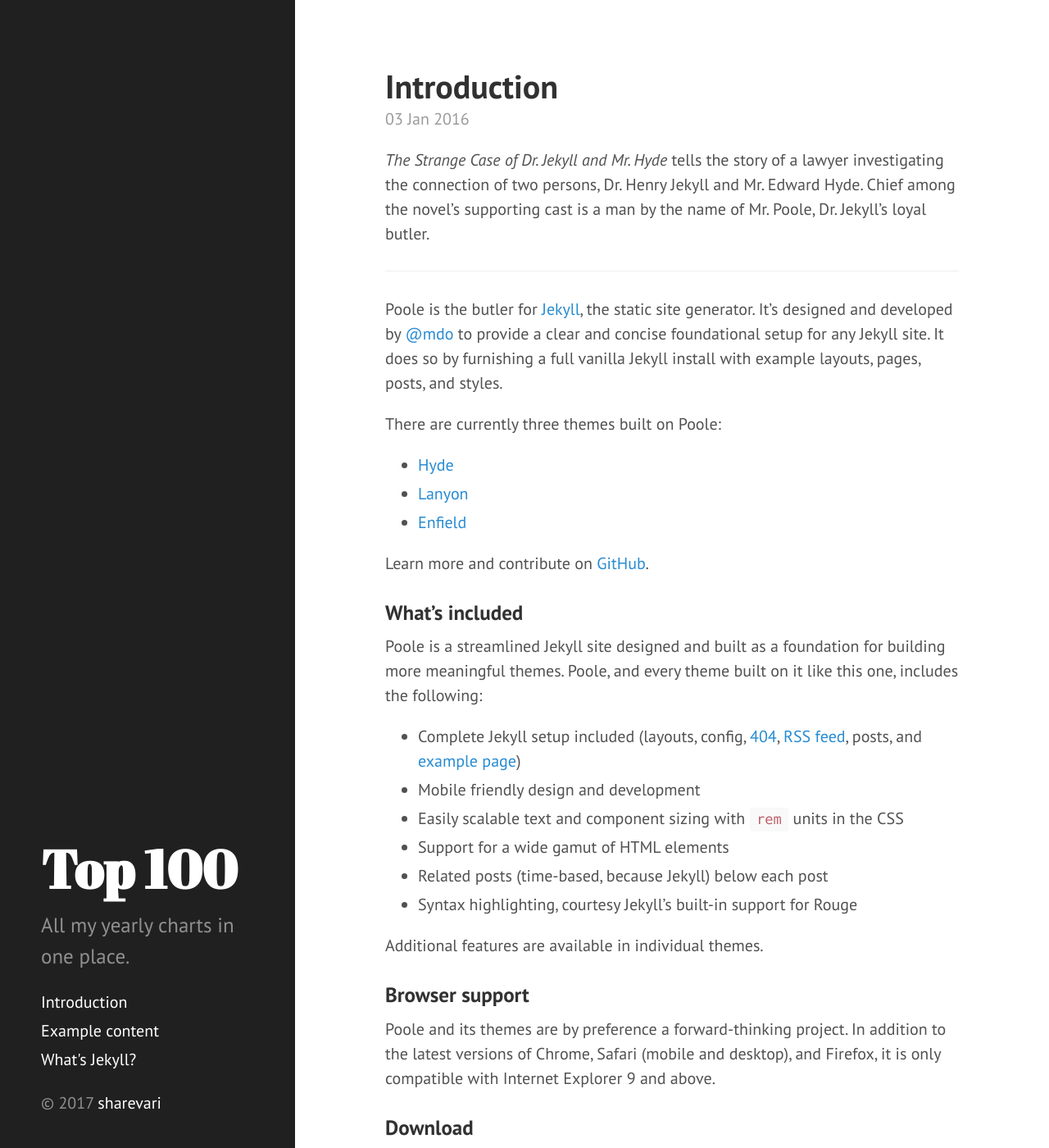
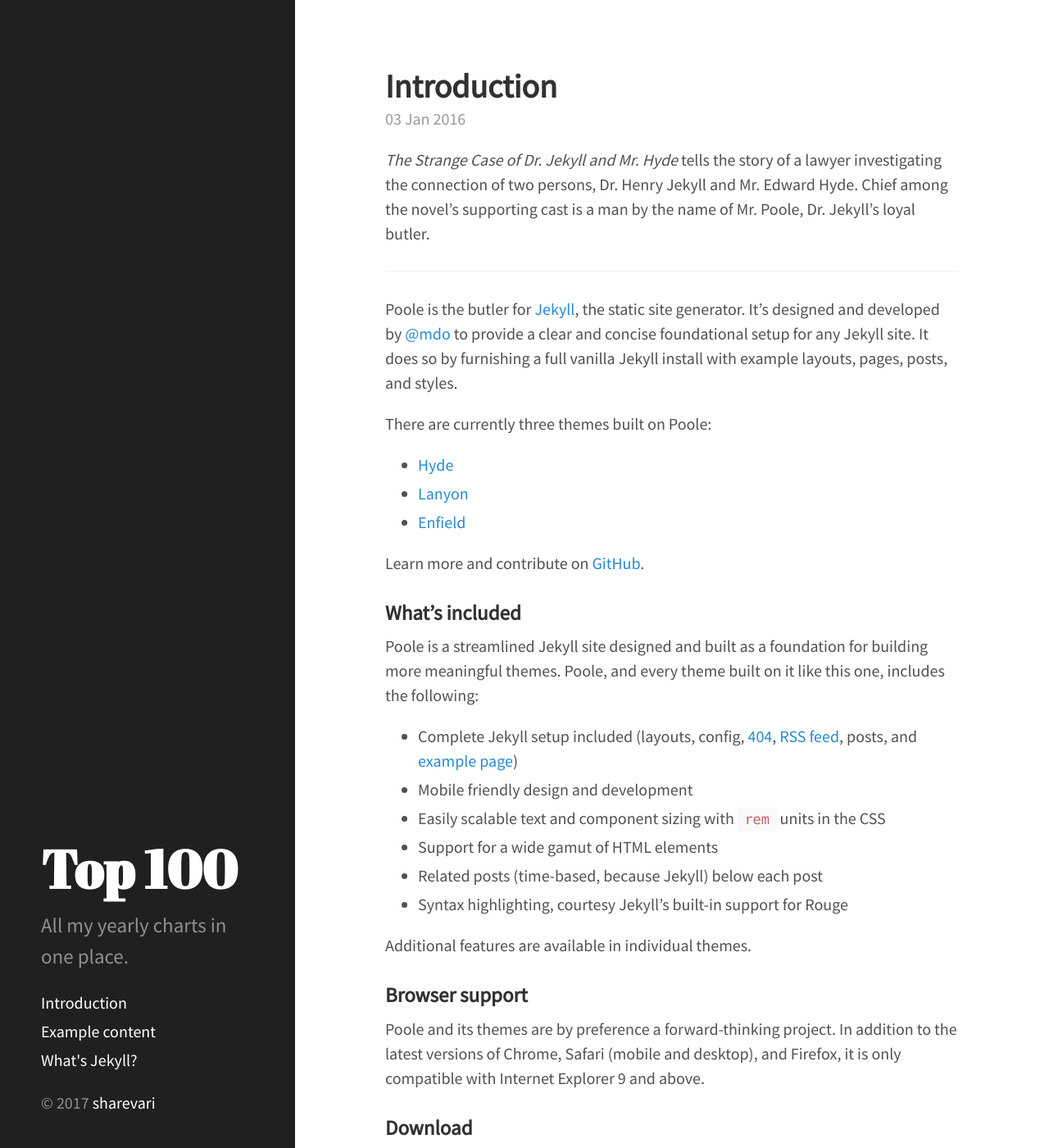
Before and after one commit to erikjalevik/top100, a Jekyll site: the page built from index.html, in a window 1280 px wide and 1400 px high. Shown: the whole window at 82% size. Built offline with Jekyll 4.4.1, drawn with Linux system fonts in a browser that asks for light colours; the list of posts is cut into pages by our own code.

Commit message:
Change text font

```diff
--- a/_includes/head.html
+++ b/_includes/head.html
@@ -11,7 +11,7 @@
   </title>
 
   <link rel="stylesheet" href="{{ site.baseurl }}/styles.css">
-  <link rel="stylesheet" href="http://fonts.googleapis.com/css?family=PT+Sans:400,400italic,700|Abril+Fatface">
+  <link rel="stylesheet" href="http://fonts.googleapis.com/css?family=Source+Sans+Pro|PT+Sans:400,400italic,700|Abril+Fatface">
 
   <link rel="apple-touch-icon-precomposed" sizes="144x144" href="{{ site.baseurl }}/public/apple-touch-icon-precomposed.png">
   <link rel="shortcut icon" href="{{ site.baseurl }}/public/favicon.ico">
--- a/_sass/_variables.scss
+++ b/_sass/_variables.scss
@@ -13,7 +13,7 @@ $blue: #268bd2;
 // $blue: #6a9fb5;
 $brown: #8f5536;
 
-$root-font-family: "PT Sans", Helvetica, Arial, sans-serif;
+$root-font-family: "Source Sans Pro", Helvetica, Arial, sans-serif;
 
 $root-font-size: 16px;
 $root-line-height: 1.5;
```
